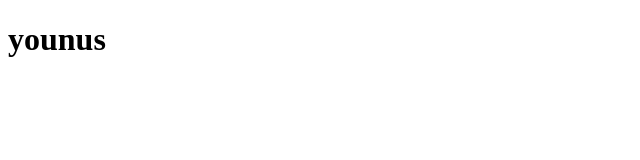
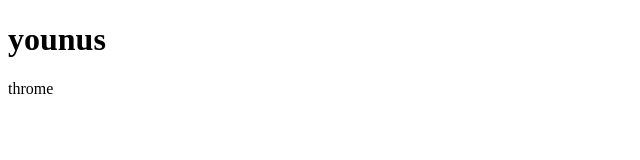
Before and after one commit to younus364/my-shelly-coop-repo, a plain HTML site: page index.html in a window 1280 px wide. Shown: the full height of the page, 0-640 px from the left. Drawn offline with Linux system fonts and the light colour scheme.

Commit message:
first commit

```diff
--- a/index.html
+++ b/index.html
@@ -9,5 +9,7 @@
     <h1>younus
 
     </h1>
+    <div>throme
+    </div>
 </body>
 </html>
```
